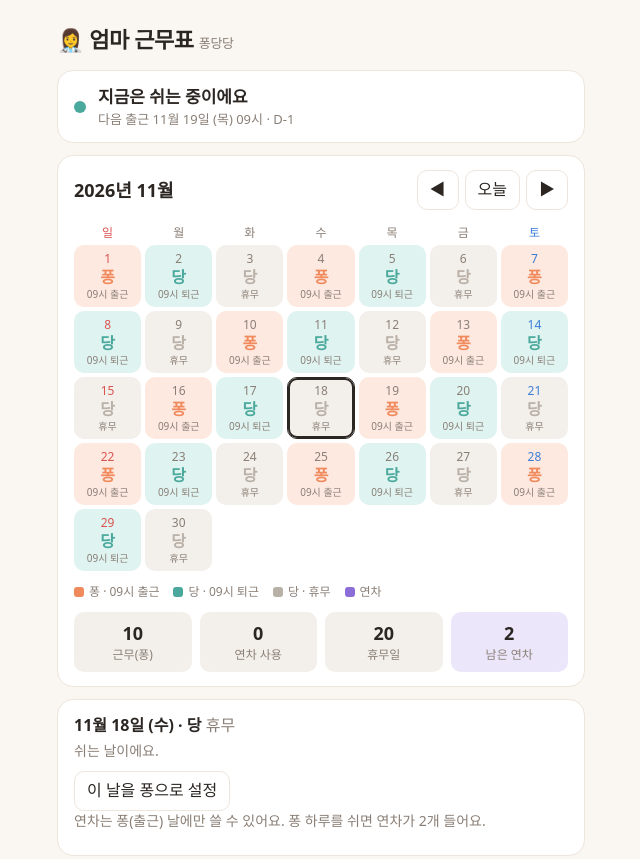
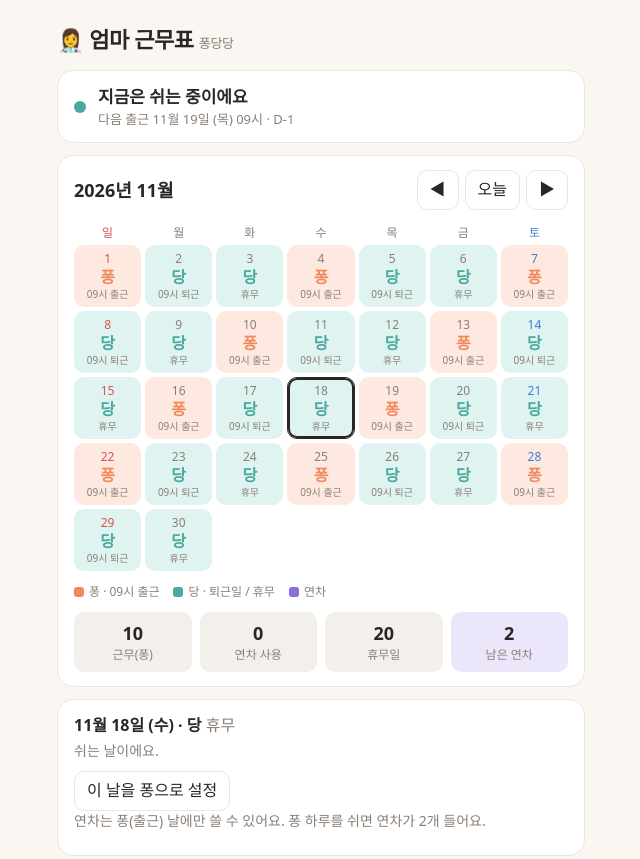
Before and after one commit to newjeans503/mom-sched-9cf1553592, a plain HTML site: page index.html in a window 1280 px wide. Shown: the top 859 px of the page, without its empty margins (319-959 px from the left). Drawn offline with Linux system fonts and the light colour scheme; no server answers.

Commit message:
Use the same color for both rest days
Co-Authored-By: Claude Sonnet 5.5 <noreply@anthropic.com>

```diff
--- a/index.html
+++ b/index.html
@@ -63,7 +63,7 @@
   .cell .s{font-size:10px;color:var(--muted);line-height:1.1}
   .cell.pong{background:var(--pong-bg)} .cell.pong .t{color:var(--pong)}
   .cell.out{background:var(--out-bg)}   .cell.out .t{color:var(--out)}
-  .cell.off .t{color:var(--off)}
+  .cell.off{background:var(--out-bg)} .cell.off .t{color:var(--out)}
   .cell.leave{background:var(--leave-bg)} .cell.leave .t{color:var(--leave)}
   .cell.today{box-shadow:inset 0 0 0 2px var(--today)}
   .cell.sel{border-color:var(--ink)}
@@ -113,8 +113,7 @@
     <div class="grid" id="cal"></div>
     <div class="legend">
       <span><i style="background:var(--pong)"></i>퐁 · 09시 출근</span>
-      <span><i style="background:var(--out)"></i>당 · 09시 퇴근</span>
-      <span><i style="background:var(--off)"></i>당 · 휴무</span>
+      <span><i style="background:var(--out)"></i>당 · 퇴근일 / 휴무</span>
       <span><i style="background:var(--leave)"></i>연차</span>
     </div>
     <div class="stats">
```
